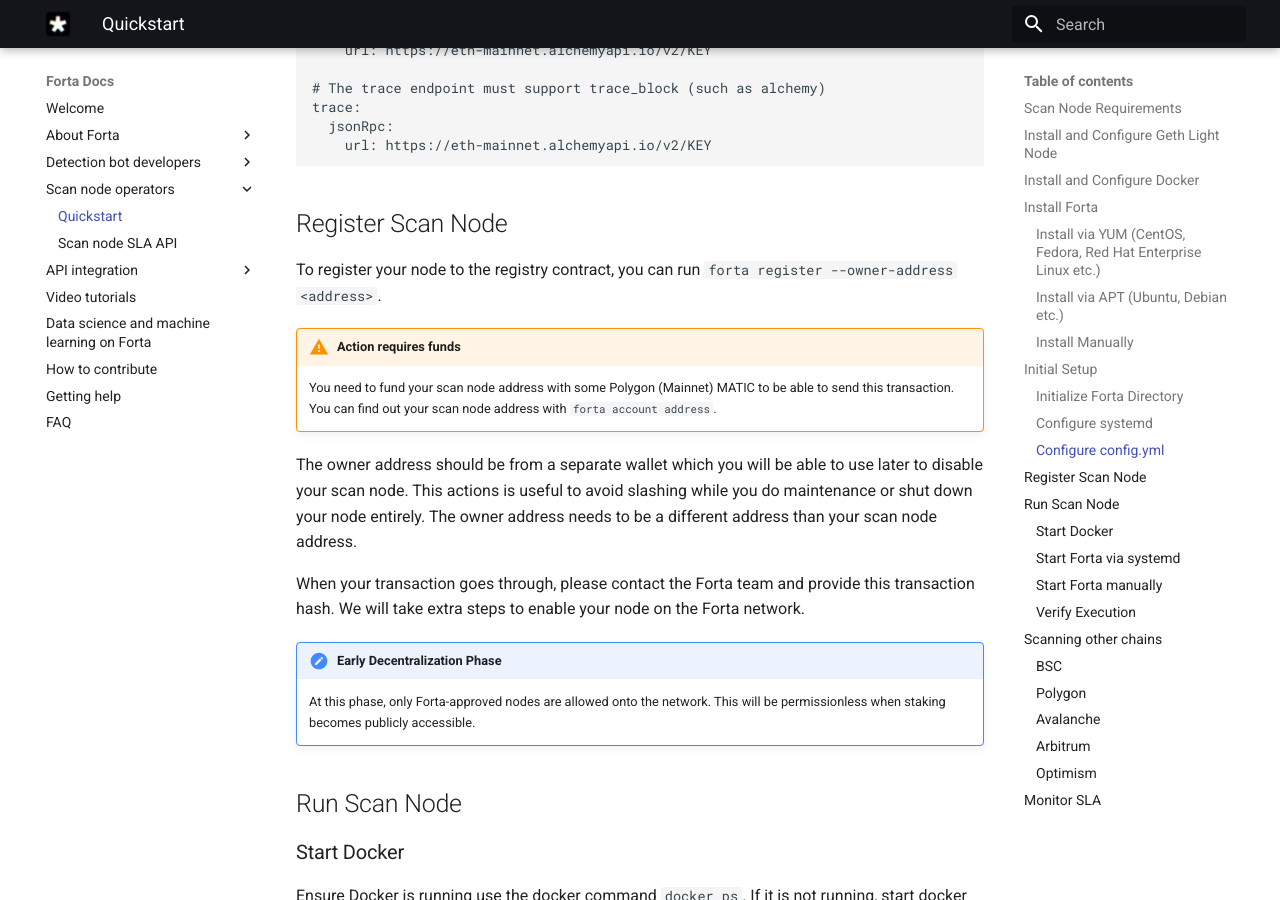
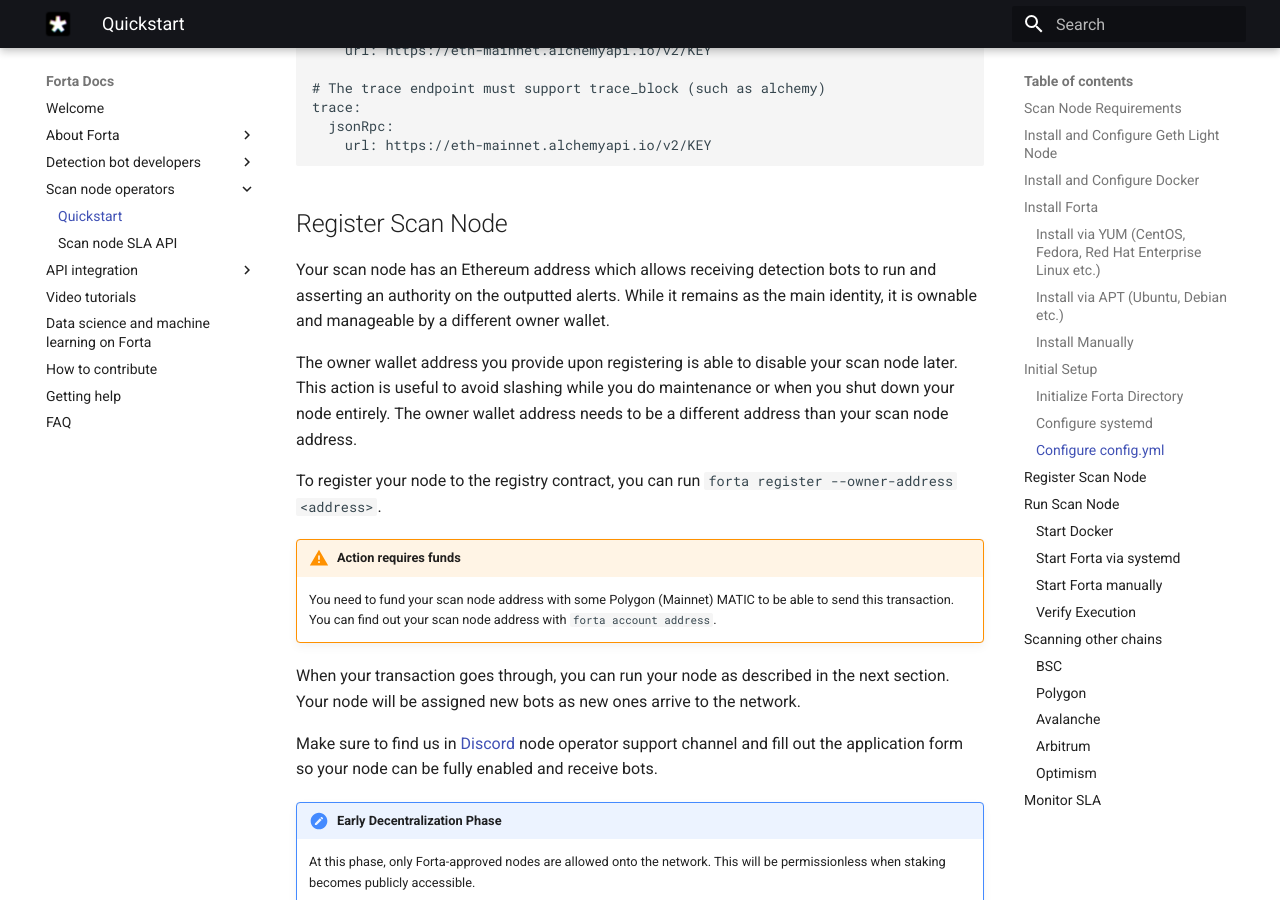
Before and after one commit to forta-network/docs, an MkDocs documentation site: the page built from docs/scanner-quickstart.md, in a window 1280 px wide and 900 px high, scrolled down 4682 px. Built offline with MkDocs 1.6.1 and Material for MkDocs 9.7.7, drawn with Linux system fonts in a browser that asks for light colours.

Commit message:
improve scanner registration explanation

```diff
--- a/docs/scanner-quickstart.md
+++ b/docs/scanner-quickstart.md
@@ -191,14 +191,18 @@
 
 ## Register Scan Node
 
+Your scan node has an Ethereum address which allows receiving detection bots to run and asserting an authority on the outputted alerts. While it remains as the main identity, it is ownable and manageable by a different owner wallet.
+
+The owner wallet address you provide upon registering is able to disable your scan node later. This action is useful to avoid slashing while you do maintenance or when you shut down your node entirely. The owner wallet address needs to be a different address than your scan node address.
+
 To register your node to the registry contract, you can run `forta register --owner-address <address>`.
 
 !!! warning "Action requires funds"
     You need to fund your scan node address with some Polygon (Mainnet) MATIC to be able to send this transaction. You can find out your scan node address with `forta account address`.
 
-The owner address should be from a separate wallet which you will be able to use later to disable your scan node. This actions is useful to avoid slashing while you do maintenance or shut down your node entirely. The owner address needs to be a different address than your scan node address.
+When your transaction goes through, you can run your node as described in the next section. Your node will be assigned new bots as new ones arrive to the network.
 
-When your transaction goes through, please contact the Forta team and provide this transaction hash. We will take extra steps to enable your node on the Forta network.
+Make sure to find us in [Discord](https://discord.gg/cE774RyA) node operator support channel and fill out the application form so your node can be fully enabled and receive bots.
 
 !!! important "Early Decentralization Phase"
     At this phase, only Forta-approved nodes are allowed onto the network. This will be permissionless when staking becomes publicly accessible.
```
